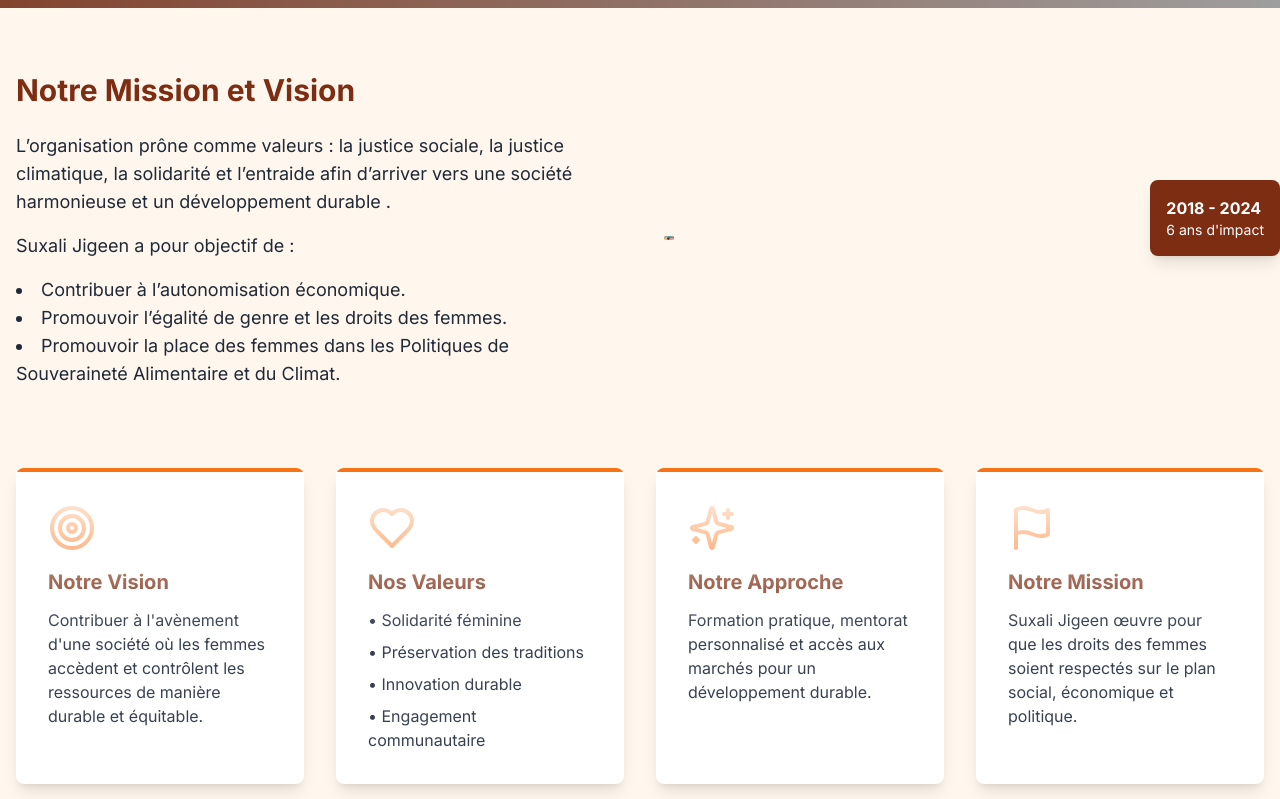
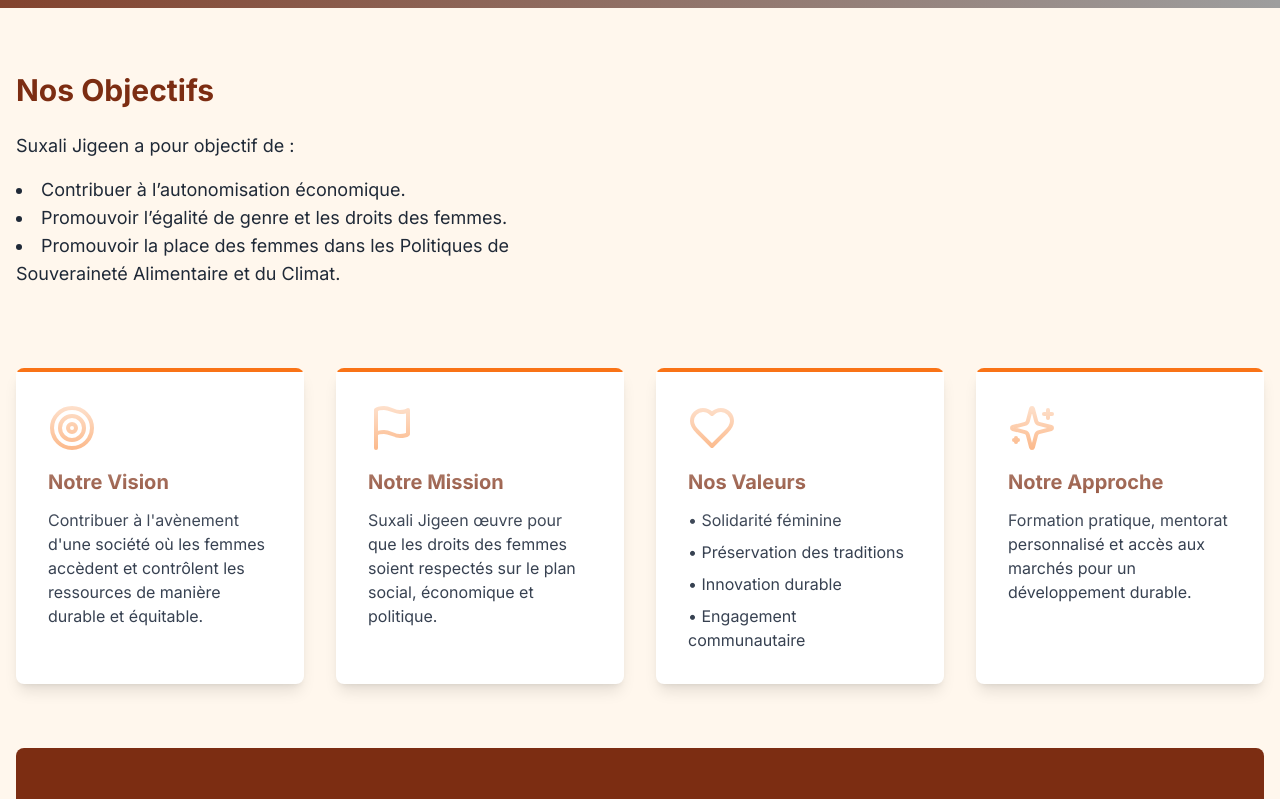
Before and after one commit to Maxonemon/suxalijigeen, a Next.js app: page / in a window 1280 px wide. Shown: the part 580-1379 px from the top of the page. Built offline with nearby package versions, Linux system fonts and the light colour scheme; grey boxes are pictures that could not be loaded.

Commit message:
fifth commit

```diff
--- a/src/app/pages/QuiSommesNous.tsx
+++ b/src/app/pages/QuiSommesNous.tsx
@@ -14,14 +14,9 @@
         <div className="grid items-center gap-12 mb-16 md:grid-cols-2">
           <div>
             <h2 className="mb-6 text-3xl font-bold text-orange-900">
-              Notre Mission et Vision
+              Nos Objectifs
             </h2>
 
-            <p className="mb-4 text-lg text-gray-800">
-              L’organisation prône comme valeurs : la justice sociale, la
-              justice climatique, la solidarité et l’entraide afin d’arriver
-              vers une société harmonieuse et un développement durable .
-            </p>
             <p className="mb-4 text-lg text-gray-800">
               Suxali Jigeen a pour objectif de :
             </p>
@@ -41,19 +36,6 @@
               développement durable et inclusif.
             </p> */}
           </div>
-          <div className="relative">
-            <img
-              src="image-femmes.jpg"
-              alt="Femmes entrepreneurs"
-              className="rounded-lg shadow-lg"
-              width={10}
-              height={10}
-            />
-            <div className="absolute p-4 text-white bg-orange-900 rounded-lg shadow-lg -bottom-4 -right-4">
-              <p className="font-bold">2018 - 2024</p>
-              <p className="text-sm">6 ans d&apos;impact</p>
-            </div>
-          </div>
         </div>
 
         <div className="grid gap-8 mb-16 md:grid-cols-4">
@@ -67,6 +49,17 @@
               Contribuer à l&apos;avènement d&apos;une société où les femmes
               accèdent et contrôlent les ressources de manière durable et
               équitable.
+            </p>
+          </div>
+          <div className="p-8 bg-white border-t-4 border-orange-500 rounded-lg shadow-lg hover:shadow-xl transition-shadow duration-300 relative">
+            <div className="absolute top-0 left-0 w-full h-1/2 bg-gradient-to-t from-transparent to-white"></div>
+            <Flag className="w-12 h-12 mb-4 text-orange-500" />
+            <h3 className="mb-3 text-xl font-bold text-orange-900">
+              Notre Mission
+            </h3>
+            <p className="text-gray-700">
+              Suxali Jigeen œuvre pour que les droits des femmes soient
+              respectés sur le plan social, économique et politique.
             </p>
           </div>
           <div className="p-8 bg-white border-t-4 border-orange-500 rounded-lg shadow-lg hover:shadow-xl transition-shadow duration-300 relative">
@@ -91,17 +84,6 @@
             <p className="text-gray-700">
               Formation pratique, mentorat personnalisé et accès aux marchés
               pour un développement durable.
-            </p>
-          </div>
-          <div className="p-8 bg-white border-t-4 border-orange-500 rounded-lg shadow-lg hover:shadow-xl transition-shadow duration-300 relative">
-            <div className="absolute top-0 left-0 w-full h-1/2 bg-gradient-to-t from-transparent to-white"></div>
-            <Flag className="w-12 h-12 mb-4 text-orange-500" />
-            <h3 className="mb-3 text-xl font-bold text-orange-900">
-              Notre Mission
-            </h3>
-            <p className="text-gray-700">
-              Suxali Jigeen œuvre pour que les droits des femmes soient
-              respectés sur le plan social, économique et politique.
             </p>
           </div>
         </div>
```
